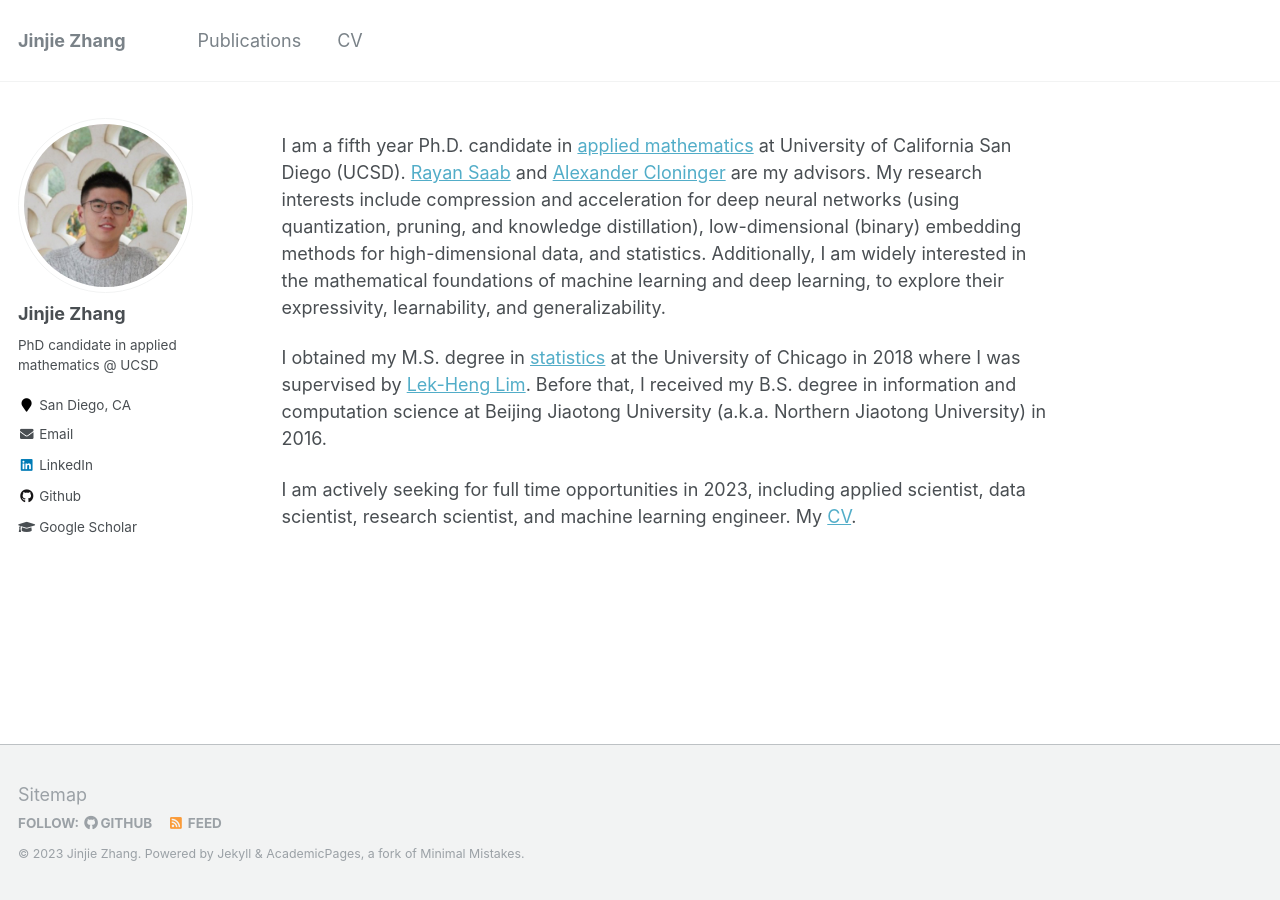
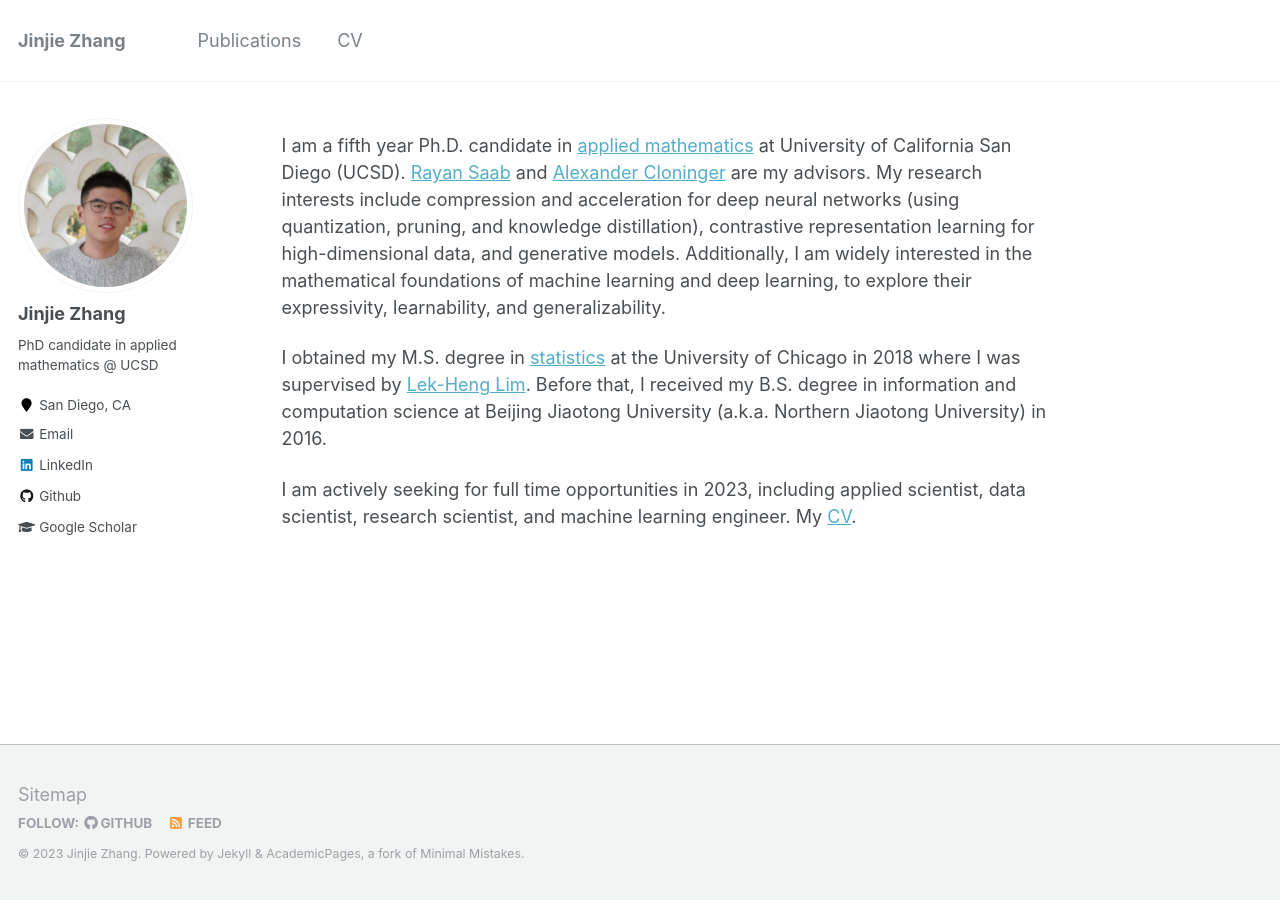
Before and after one commit to jayzhang0727/jayzhang0727.github.io, a Jekyll site: the page built from _pages/about.md, in a window 1280 px wide. Built offline with Jekyll 4.4.1, drawn with Linux system fonts in a browser that asks for light colours.

Commit message:
update personal info

```diff
--- a/_pages/about.md
+++ b/_pages/about.md
@@ -8,7 +8,7 @@ redirect_from:
   - /about.html
 ---
 
-I am a fifth year Ph.D. candidate in [applied mathematics](https://math.ucsd.edu) at University of California San Diego (UCSD). [Rayan Saab](https://mathweb.ucsd.edu/~rsaab/) and [Alexander Cloninger](https://ccom.ucsd.edu/~acloninger/index.html) are my advisors. My research interests include compression and acceleration for deep neural networks (using quantization, pruning, and knowledge distillation), low-dimensional (binary) embedding methods for high-dimensional data, and statistics. Additionally, I am widely interested in the mathematical foundations of machine learning and deep learning, to explore their expressivity, learnability, and generalizability.
+I am a fifth year Ph.D. candidate in [applied mathematics](https://math.ucsd.edu) at University of California San Diego (UCSD). [Rayan Saab](https://mathweb.ucsd.edu/~rsaab/) and [Alexander Cloninger](https://ccom.ucsd.edu/~acloninger/index.html) are my advisors. My research interests include compression and acceleration for deep neural networks (using quantization, pruning, and knowledge distillation), contrastive representation learning for high-dimensional data, and generative models. Additionally, I am widely interested in the mathematical foundations of machine learning and deep learning, to explore their expressivity, learnability, and generalizability.
 
 I obtained my M.S. degree in [statistics](https://stat.uchicago.edu) at the University of Chicago in 2018 where I was supervised by [Lek-Heng Lim](https://www.stat.uchicago.edu/~lekheng/). Before that, I received my B.S. degree in information and computation science at Beijing Jiaotong University (a.k.a. Northern Jiaotong University) in 2016.
 
```
